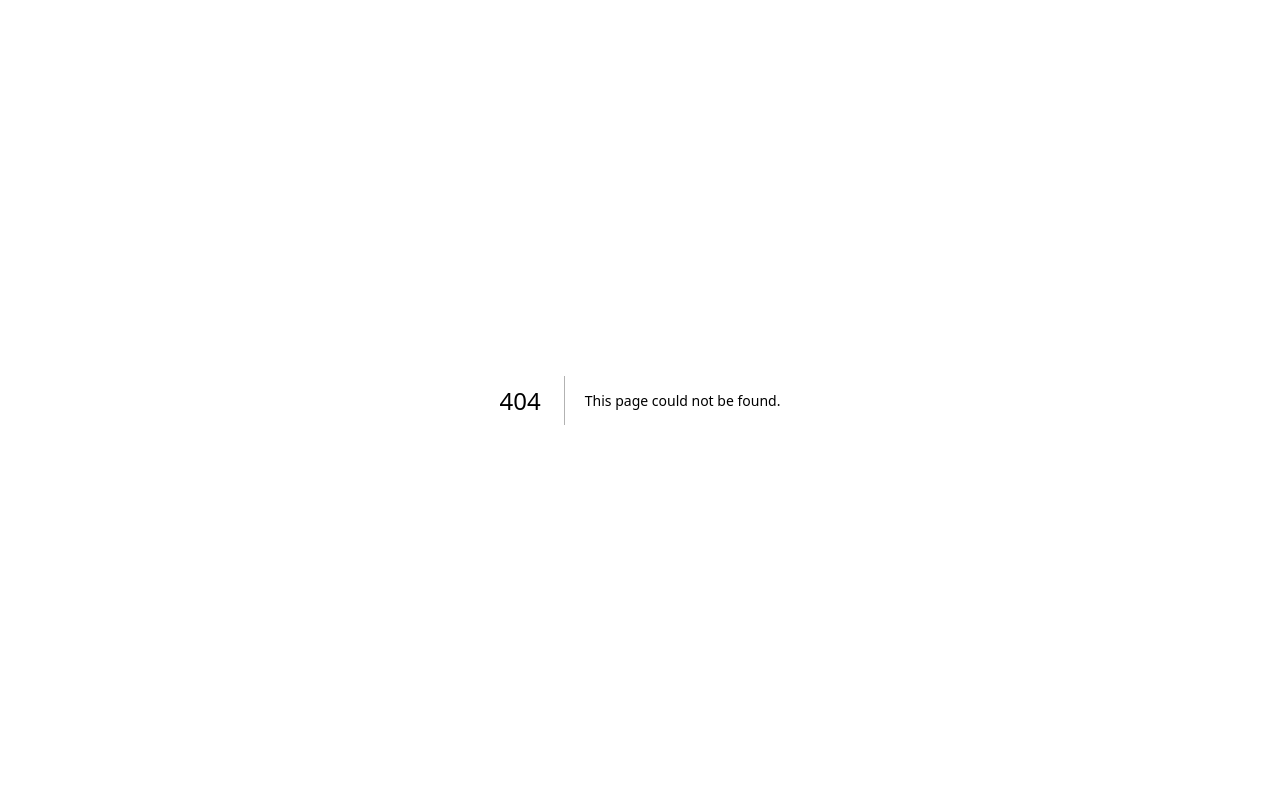
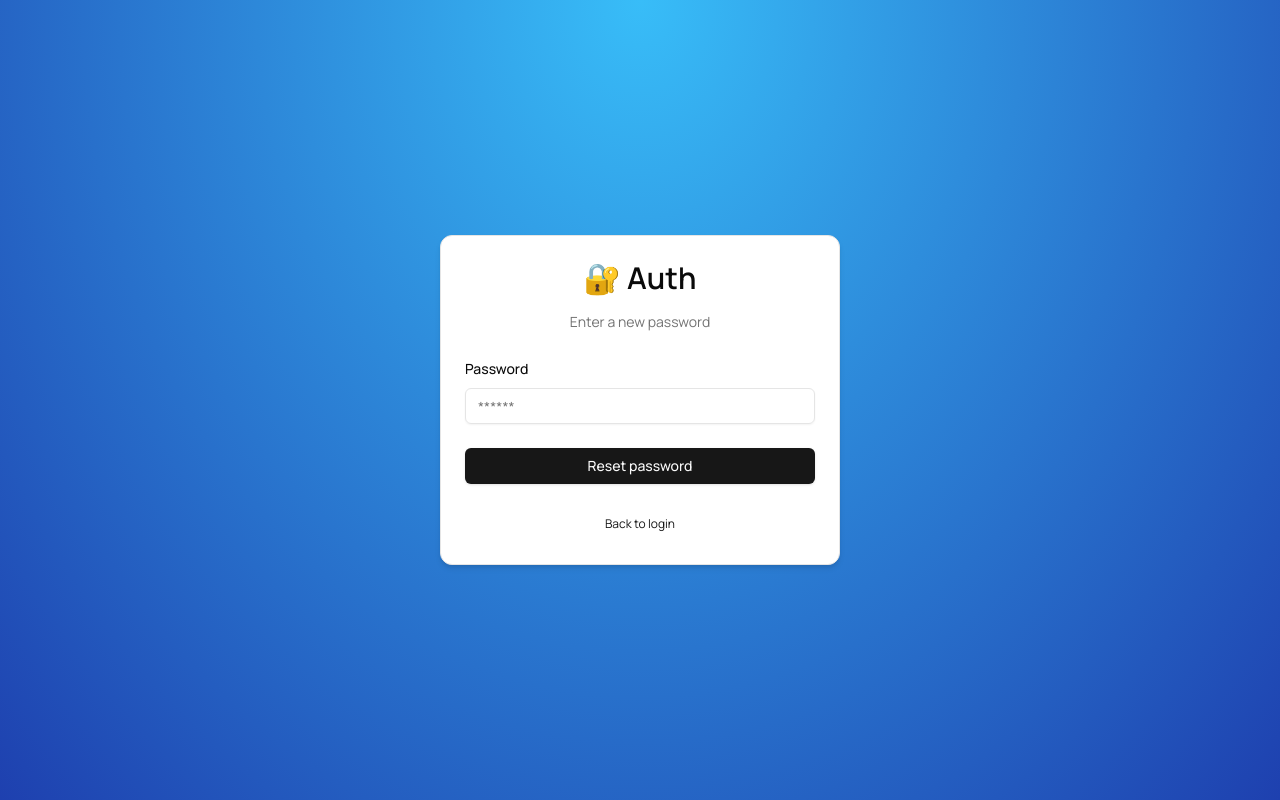
Before and after one commit to samarth-kamble/React-Native-Ryde-App, a Next.js app: page /auth/new-password in a window 1280 px wide. Before the commit this address had no page. Built offline with nearby package versions, Linux system fonts and the light colour scheme.

Commit message:
Implement new password functionality; add form, validation, and backend logic for password reset

```diff
--- /dev/null
+++ b/actions/new-password.ts
@@ -0,0 +1,65 @@
+"use server";
+
+import * as z from "zod";
+import bcrypt from "bcryptjs";
+
+import { NewPasswordSchema } from "@/schema";
+import { getPasswordResetTokenByToken } from "@/data/password-reset-token";
+import { getUserByEmail } from "@/data/user";
+import { db } from "@/lib/db";
+
+export const newPassword = async (
+  values: z.infer<typeof NewPasswordSchema>,
+  token?: string | null
+) => {
+  if (!token) {
+    return { error: "Token is required" };
+  }
+
+  const validatesFields = NewPasswordSchema.safeParse(values);
+
+  if (!validatesFields.success) {
+    return { error: "Invalid Fields!" };
+  }
+
+  const { password } = validatesFields.data;
+
+  const existingToken = await getPasswordResetTokenByToken(token);
+
+  if (!existingToken) {
+    return { error: "Invalid token!" };
+  }
+
+  const hasExpired = new Date(existingToken.expires) < new Date();
+
+  if (hasExpired) {
+    return {
+      error: "Token has expired!",
+    };
+  }
+
+  const exisitingUser = await getUserByEmail(existingToken.email);
+
+  if (!exisitingUser) {
+    return { error: "User not found!" };
+  }
+
+  const hashedPassword = await bcrypt.hash(password, 10);
+
+  await db.user.update({
+    where: {
+      id: exisitingUser.id,
+    },
+    data: {
+      password: hashedPassword,
+    },
+  });
+
+  await db.passwordResetToken.delete({
+    where: {
+      id: existingToken.id,
+    },
+  });
+
+  return { success: "Password updated!" };
+};
--- /dev/null
+++ b/app/auth/new-password/page.tsx
@@ -0,0 +1,8 @@
+import { NewPasswordForm } from "@/components/auth/NewPasswordForm";
+import React from "react";
+
+const NewPasswordPage = () => {
+  return <NewPasswordForm />;
+};
+
+export default NewPasswordPage;
--- /dev/null
+++ b/components/auth/NewPasswordForm.tsx
@@ -0,0 +1,89 @@
+"use client";
+
+import * as z from "zod";
+import { useForm } from "react-hook-form";
+import { useState, useTransition } from "react";
+import { useSearchParams } from "next/navigation";
+import { zodResolver } from "@hookform/resolvers/zod";
+
+import { NewPasswordSchema } from "@/schema";
+import { Input } from "@/components/ui/input";
+import {
+  Form,
+  FormControl,
+  FormField,
+  FormItem,
+  FormLabel,
+  FormMessage,
+} from "@/components/ui/form";
+import CardWrapper from "@/components/auth/CardWrapper";
+import { Button } from "@/components/ui/button";
+import { FormError } from "@/components/FormError";
+import { FormSuccess } from "@/components/FormSuccess";
+import { newPassword } from "@/actions/new-password";
+
+export const NewPasswordForm = () => {
+  const searchParams = useSearchParams();
+  const token = searchParams.get("token");
+
+  const [error, setError] = useState<string | undefined>("");
+  const [success, setSuccess] = useState<string | undefined>("");
+  const [isPending, startTransition] = useTransition();
+
+  const form = useForm<z.infer<typeof NewPasswordSchema>>({
+    resolver: zodResolver(NewPasswordSchema),
+    defaultValues: {
+      password: "",
+    },
+  });
+
+  const onSubmit = (values: z.infer<typeof NewPasswordSchema>) => {
+    setError("");
+    setSuccess("");
+
+    startTransition(() => {
+      newPassword(values, token).then((data) => {
+        setError(data?.error);
+        setSuccess(data?.success);
+      });
+    });
+  };
+
+  return (
+    <CardWrapper
+      headerLabel="Enter a new password"
+      backButtonLabel="Back to login"
+      backButtonHref="/auth/login"
+    >
+      <Form {...form}>
+        <form onSubmit={form.handleSubmit(onSubmit)} className="space-y-6">
+          <div className="space-y-4">
+            <FormField
+              control={form.control}
+              name="password"
+              render={({ field }) => (
+                <FormItem>
+                  <FormLabel>Password</FormLabel>
+                  <FormControl>
+                    <Input
+                      {...field}
+                      disabled={isPending}
+                      placeholder="******"
+                      type="password"
+                    />
+                  </FormControl>
+                  <FormMessage />
+                </FormItem>
+              )}
+            />
+          </div>
+          <FormError message={error} />
+          <FormSuccess message={success} />
+          <Button disabled={isPending} type="submit" className="w-full">
+            Reset password
+          </Button>
+        </form>
+      </Form>
+    </CardWrapper>
+  );
+};
--- a/data/password-reset-token.ts
+++ b/data/password-reset-token.ts
@@ -1,6 +1,6 @@
 import { db } from "@/lib/db";
 
-export const getPasswordResetToken = async (token: string) => {
+export const getPasswordResetTokenByToken = async (token: string) => {
   try {
     const passwordResetToken = await db.passwordResetToken.findUnique({
       where: {
--- a/schema/index.ts
+++ b/schema/index.ts
@@ -26,3 +26,9 @@
     message: "Email is required",
   }),
 });
+
+export const NewPasswordSchema = z.object({
+  password: z.string().min(6, {
+    message: "Minimum of 6 characters required",
+  }),
+});
```
